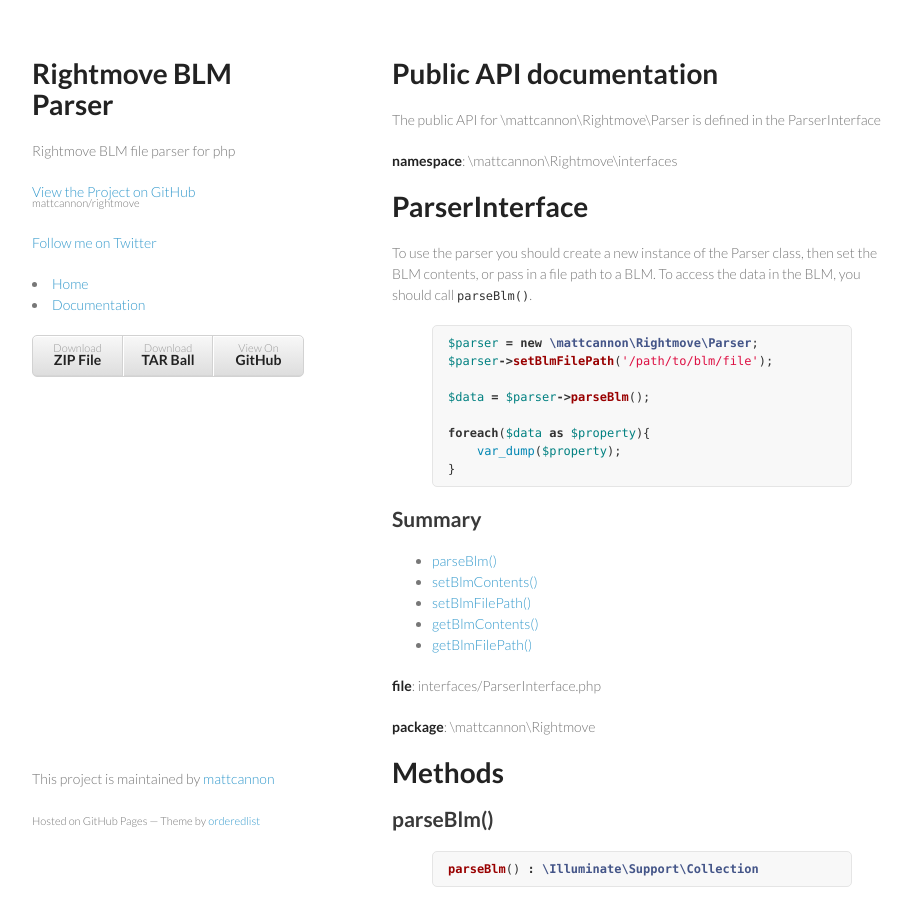
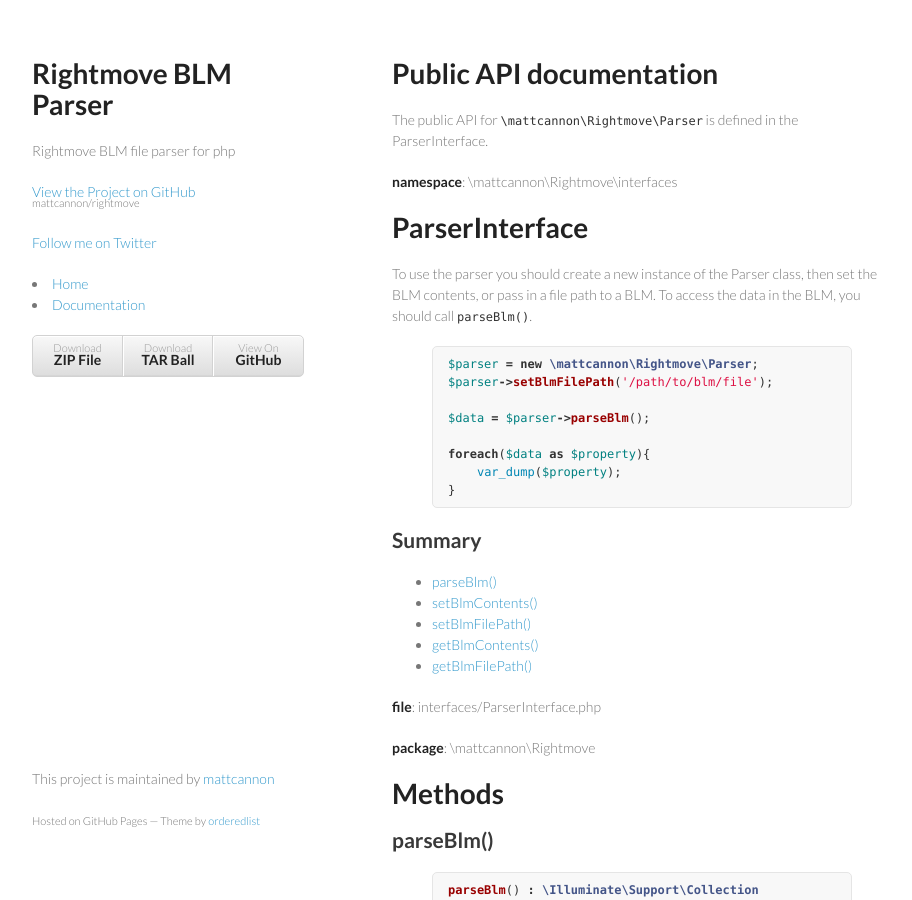
Before and after one commit to mattcannon/Blm, a Jekyll site: the page built from Documentation/ParserInterface-documentation.markdown, in a window 1280 px wide and 900 px high. Shown: the whole window, without its empty margins (178-1090 px from the left). Built offline with Jekyll 4.4.1, drawn with Linux system fonts in a browser that asks for light colours.

Commit message:
fixed formatting issue with docs.

````diff
--- a/Documentation/ParserInterface-documentation.markdown
+++ b/Documentation/ParserInterface-documentation.markdown
@@ -3,7 +3,7 @@ layout: default
 title: Parser - Public API documentation
 ---
 #Public API documentation
-The public API for \mattcannon\Rightmove\Parser is defined in the ParserInterface
+The public API for ```\mattcannon\Rightmove\Parser``` is defined in the ParserInterface.
 
 __namespace__: \mattcannon\Rightmove\interfaces
 #ParserInterface
--- a/Documentation/PropertyObjectInterface-documentation.markdown
+++ b/Documentation/PropertyObjectInterface-documentation.markdown
@@ -3,7 +3,7 @@ layout: default
 title: PropertyObject - Public API documentation
 ---
 #Public API documentation
-The public API for \mattcannon\Rightmove\PropertyObject is defined in the PropertyObjectInterface.
+The public API for ```\mattcannon\Rightmove\PropertyObject``` is defined in the PropertyObjectInterface.
 
 __namespace__:\mattcannon\Rightmove\Interfaces
 
````
